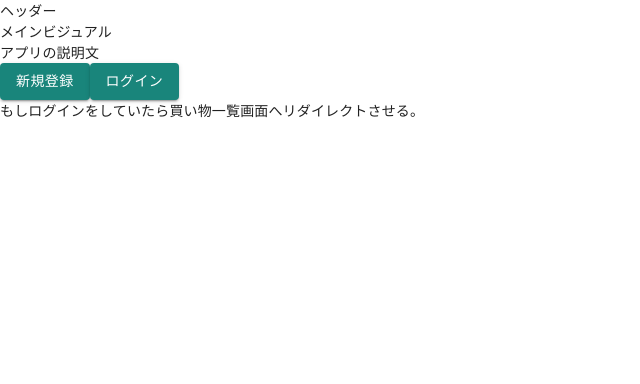
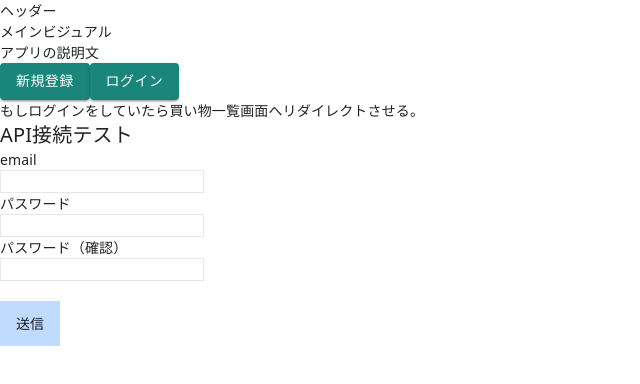
Before and after one commit to gonta1026/manemagi_front, a Next.js app: page / in a window 1280 px wide. Shown: the top 384 px of the page, without its empty margins (0-640 px from the left). Built offline with nearby package versions, Linux system fonts and the light colour scheme; no server answers.

Commit message:
APIテスト

```diff
--- /dev/null
+++ b/src/components/ApiConnect.tsx
@@ -0,0 +1,62 @@
+import React, { useState } from 'react';
+import axios from 'axios';
+
+const ApiConnect = () => {
+  const [email, setEmail] = useState('');
+  const [pass, setPass] = useState('');
+  const [confirmPass, setConfirmPass] = useState('');
+
+  const handleClickEmail = (e: React.ChangeEvent<HTMLInputElement>) => {
+    setEmail(e.target.value);
+  };
+  const handleClickPass = (e: React.ChangeEvent<HTMLInputElement>) => {
+    setPass(e.target.value);
+  };
+  const handleClickConfirmPass = (e: React.ChangeEvent<HTMLInputElement>) => {
+    setConfirmPass(e.target.value);
+  };
+  const onClick = () => {
+    const API_URL = 'https://manemagi-api-1026.herokuapp.com/api/auth';
+
+    axios
+      .post(API_URL, {
+        email: email,
+        password: pass,
+        password_confirmation: confirmPass,
+      })
+      .then((res) => {
+        console.log(res);
+      });
+  };
+
+  return (
+    <div>
+      <p className="text-xl">API接続テスト</p>
+      <div>
+        <p>email</p>
+        <input className="border" type="text" value={email} onChange={handleClickEmail} />
+        <p>{email}</p>
+      </div>
+      <div>
+        <p>パスワード</p>
+        <input className="border" type="text" value={pass} onChange={handleClickPass} />
+        <p>{pass}</p>
+      </div>
+      <div>
+        <p>パスワード（確認）</p>
+        <input
+          className="border"
+          type="text"
+          value={confirmPass}
+          onChange={handleClickConfirmPass}
+        />
+        <p>{confirmPass}</p>
+      </div>
+      <button className="mt-5 px-4 py-3 bg-blue-200" onClick={onClick}>
+        送信
+      </button>
+    </div>
+  );
+};
+
+export default ApiConnect;
--- a/src/pages/index.tsx
+++ b/src/pages/index.tsx
@@ -1,6 +1,7 @@
 import React, { useEffect } from 'react';
 import ApiClient from '../network/ApiClient';
 import { BaseButton } from '../components/uiParts';
+import ApiConnect from 'src/components/ApiConnect';
 
 const Home: React.FC = () => {
   useEffect(() => {
@@ -22,6 +23,7 @@ const Home: React.FC = () => {
         ログイン
       </BaseButton>
       <p>もしログインをしていたら買い物一覧画面へリダイレクトさせる。</p>
+      <ApiConnect />
     </div>
   );
 };
```
